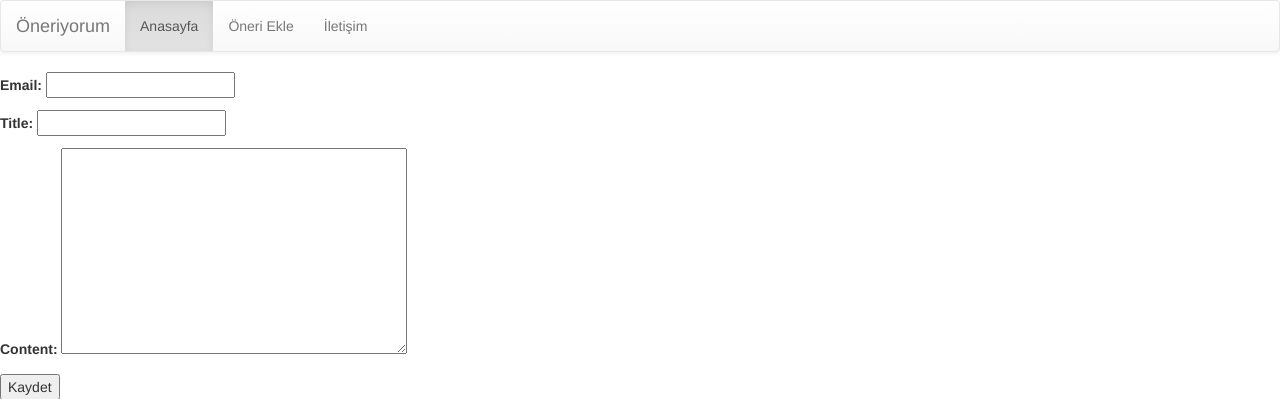
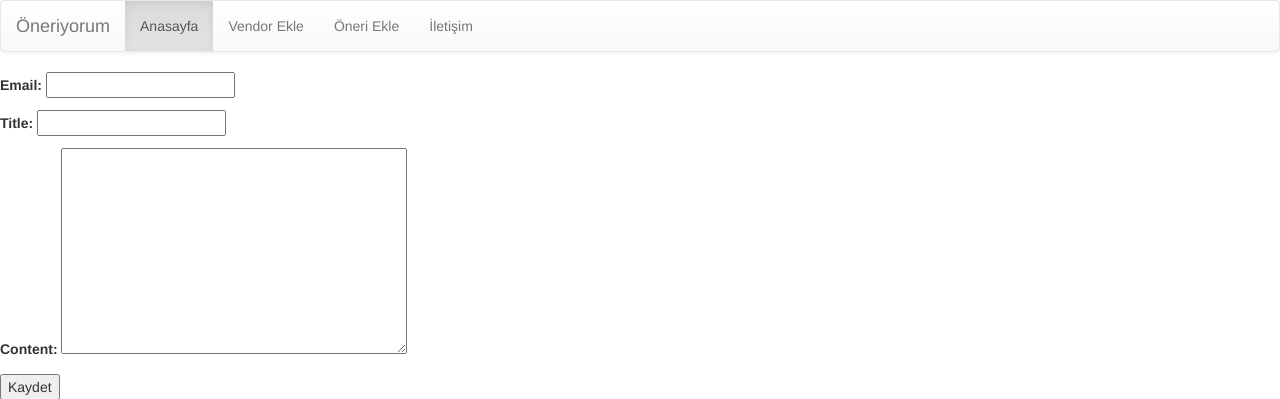
Before and after one commit to lyk2017-python/Oneriyorum, a Django app: page /contact/ in a window 1280 px wide. Shown: the top 399 px of the page. Run offline with Django 3.2, Linux system fonts and the light colour scheme; some libraries are stand-ins or nearby versions.

Commit message:
vendor ekle link eklendi

```diff
--- a/oneri/urun/templates/urun/base.html
+++ b/oneri/urun/templates/urun/base.html
@@ -26,6 +26,7 @@
             </div>
             <ul class="nav navbar-nav">
               <li class="active"><a href="/">Anasayfa</a></li>
+              <li><a href="/vendor/add/">Vendor Ekle</a></li>
               <li><a href="/product/add/">Öneri Ekle</a></li>
               <li><a href="/contact/">İletişim</a></li>
             </ul>
```
